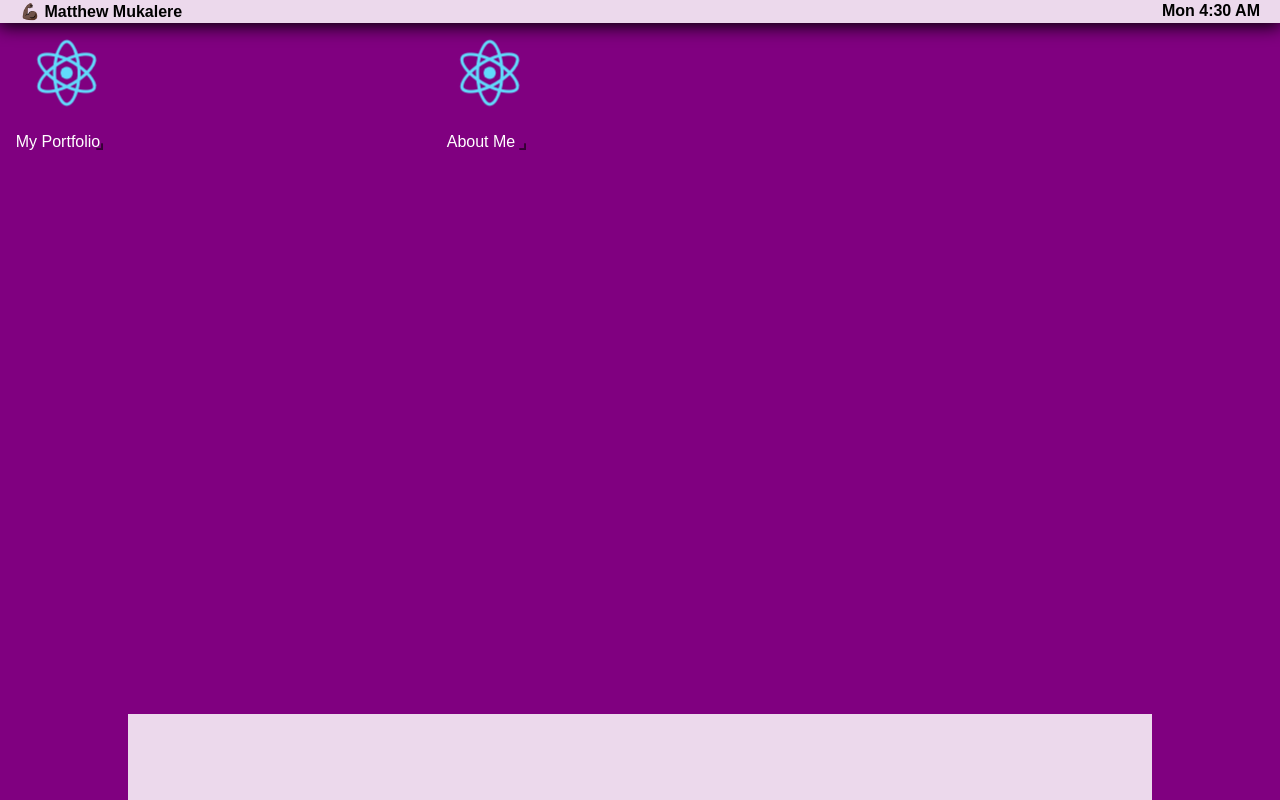
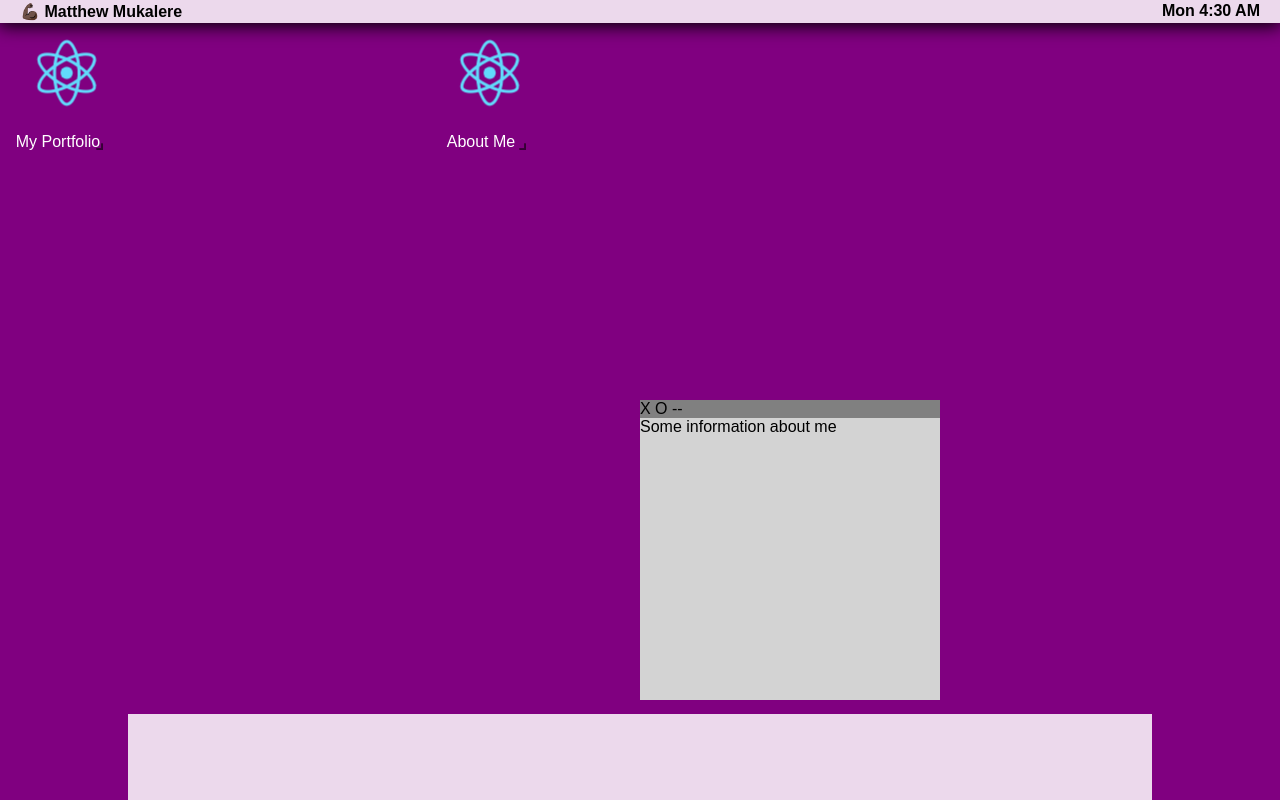
Before and after one commit to Matthcw/personal-website-macos-ios, a React (Create React App) app: page / in a window 1280 px wide. Built offline with nearby package versions, Linux system fonts and the light colour scheme.

Commit message:
added draggable window

```diff
--- a/src/App.css
+++ b/src/App.css
@@ -62,9 +62,21 @@
 #draggableArea {
   height:100vh;
   width:100vw;
-  position: absolute;
+  top:0;
+  position: fixed;
+  pointer-events: none;
 }
+.aWindow {
+  width:300px;
+  height:300px;
+  pointer-events:all;
+  background-color: lightgray;
+  color:black;
+}
+.handle {
+  background-color:grey;
 
+}
 #footer {
   align-self: flex-end;
   height:100px;
--- a/src/App.js
+++ b/src/App.js
@@ -11,7 +11,8 @@ class App extends Component {
   constructor(props) {
     super(props);
     this.state = {
-      width: 1200
+      width: 1200,
+      height:1200
     };
     this.updateDimensions = this.updateDimensions.bind(this);
   }
@@ -85,23 +86,22 @@ class App extends Component {
             </div>
           </GridLayout>
 
-          {/* <div id="draggableArea">
+          <div id="draggableArea">
               <Draggable
                 axis="both"
                 handle=".handle"
-                defaultPosition={{ x: 0, y: 0 }}
+                defaultPosition={{ x: this.state.width/2, y: this.state.height/2 }}
                 position={null}
-                grid={[25, 25]}
                 scale={1}
                 onStart={this.handleStart}
                 onDrag={this.handleDrag}
                 onStop={this.handleStop}>
-                <div>
-                  <div className="handle">Drag from here</div>
-                  <div>This readme is really dragging on...</div>
+                <div className="aWindow">
+                  <div className="handle">X O --</div>
+                  <div>Some information about me</div>
                 </div>
               </Draggable>
-            </div> */}
+            </div>
         </div>
 
         <footer id="footer">
```
